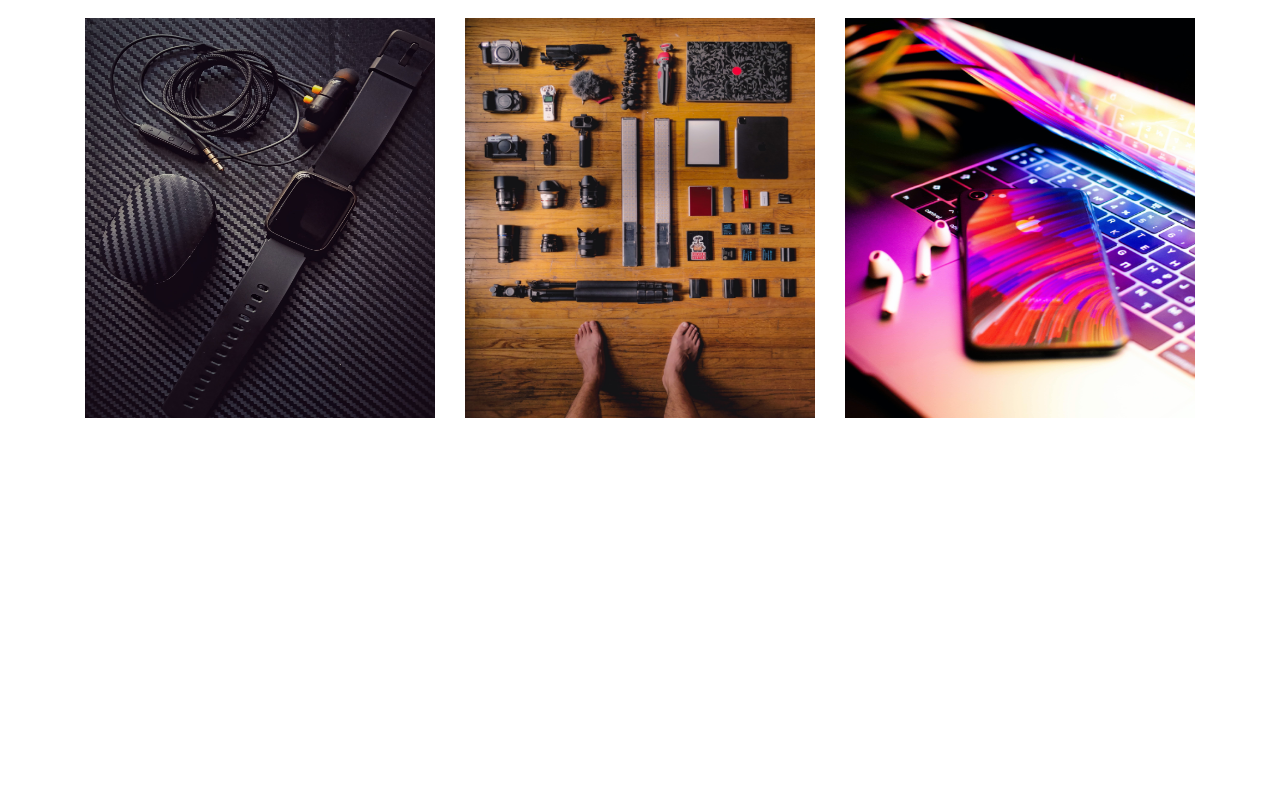
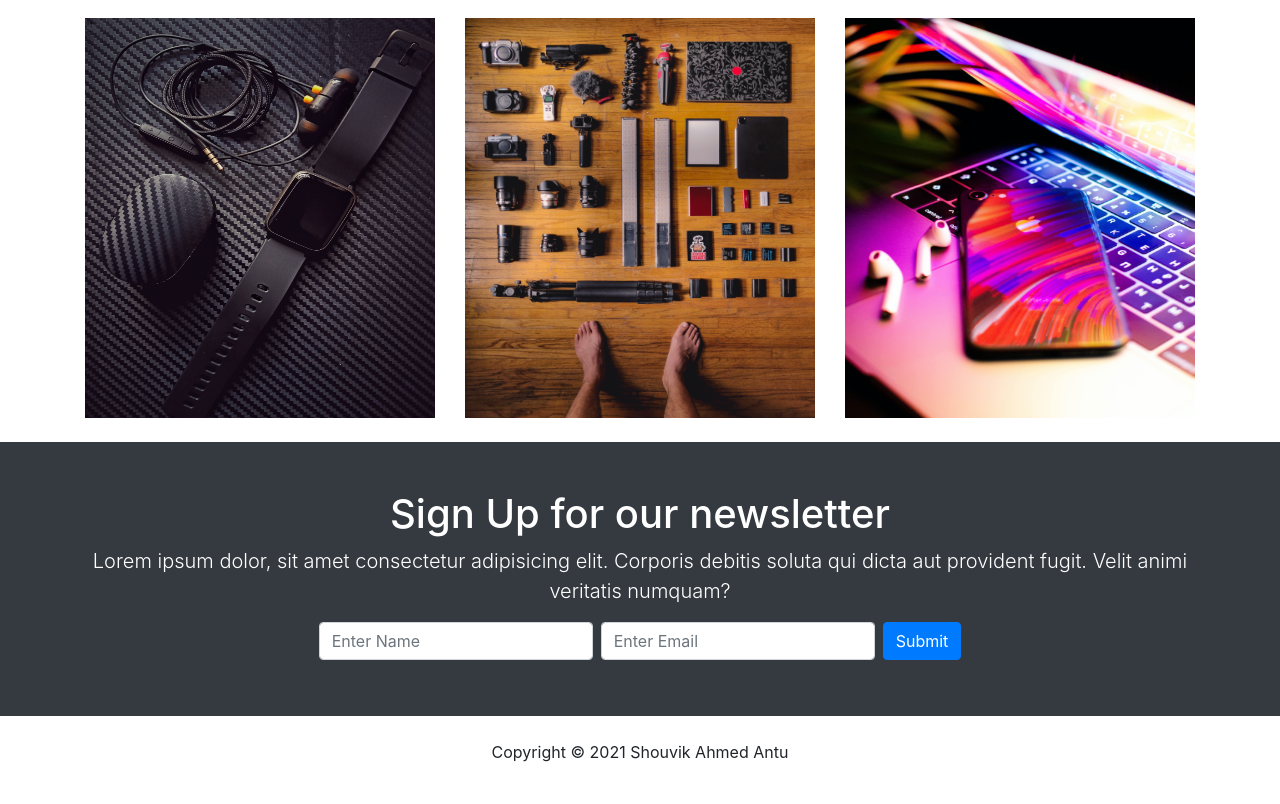
Before and after one commit to shouvikahmed/ranger, a plain HTML site: page index.html in a window 1280 px wide. Shown: the part 2038-2842 px from the top of the page. Before the commit the page ends 2480 px from the top, so only its background shows below. Drawn offline with nearby package versions, Linux system fonts and the light colour scheme; some packages are replaced by stand-ins of ours; a script that the page names is missing.

Commit message:
footer and newsletter added

```diff
--- a/css/style.css
+++ b/css/style.css
@@ -74,7 +74,7 @@ body {
   margin-left: auto;
 }
 
-@media only screen and (max-width: 600px) {
+@media only screen and (max-width: 768px) {
   #gallery a img {
     height: 400px;
     width: 400px;
--- a/index.html
+++ b/index.html
@@ -213,11 +213,33 @@
 </section>
 
 
+<section id="newsletter" class="text-center p-5 bg-dark text-white">
+  <div class="container">
+    <div class="row">
+      <div class="col">
+        <h1>Sign Up for our newsletter</h1>
+        <p class="lead">Lorem ipsum dolor, sit amet consectetur adipisicing elit. Corporis debitis soluta qui dicta aut provident fugit. Velit animi veritatis numquam?</p>
+        <form class="form-inline justify-content-center">
+          <input type="text" placeholder="Enter Name" class="form-control mb-2 mr-2">
+          <input type="text" placeholder="Enter Email" class="form-control mb-2 mr-2">
+          <button class="btn btn-primary mb-2">Submit</button>
+        </form>
+      </div>
+    </div>
+  </div>
+</section>
 
 
 
-
-
+<footer id="main-footer" class="text-center p-4">
+  <div class="container">
+    <div class="row">
+      <div class="col">
+        <p>Copyright &copy; <span id="year"></span> Shouvik Ahmed Antu</p>
+      </div>
+    </div>
+  </div>
+</footer>
 
 
 
```
